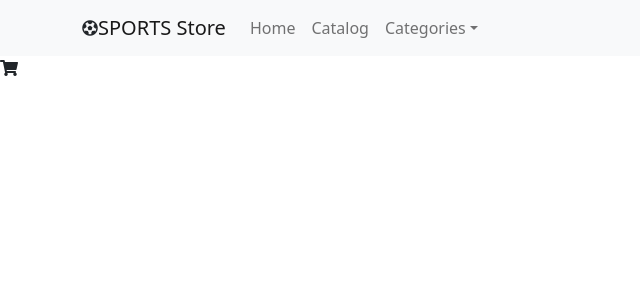
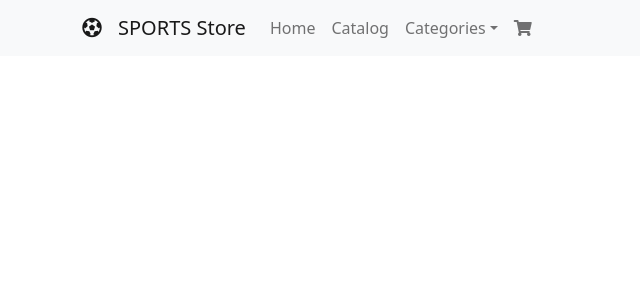
Before and after one commit to frossler/frossl-ecommerce, a React (Create React App) app: page / in a window 1280 px wide. Shown: the top 300 px of the page, without its empty margins (0-640 px from the left). Built offline with nearby package versions, Linux system fonts and the light colour scheme.

Commit message:
CartWidget fixes

```diff
--- a/src/App.js
+++ b/src/App.js
@@ -4,14 +4,14 @@ import 'bootstrap/dist/css/bootstrap.min.css';
 
 // Components:
 import Header from './components/header/Header';
-import CartWidget from './components/cartwidget/CartWidget';
+
 
 
 function App() {
   return (
         <>
         <Header />
-        <CartWidget />
+
         </>
 
 
--- a/src/components/navbar/NavBar.jsx
+++ b/src/components/navbar/NavBar.jsx
@@ -1,11 +1,13 @@
 import React from 'react'
 import { Navbar, Container, Nav, NavDropdown } from 'react-bootstrap'
+import CartWidget from '../cartwidget/CartWidget'
 
 const NavBar = () => {
     return (
         <Navbar bg="light" expand="lg">
             <Container>
-                <i class="fas fa-futbol"></i>
+
+                <Navbar.Brand href="#logo"> <i class="fas fa-futbol"></i> </Navbar.Brand>
                 <Navbar.Brand href="#home"> SPORTS Store </Navbar.Brand>
                 <Navbar.Toggle aria-controls="basic-navbar-nav" />
                 <Navbar.Collapse id="basic-navbar-nav">
@@ -19,6 +21,8 @@ const NavBar = () => {
                             <NavDropdown.Divider />
                             <NavDropdown.Item href="#action/3.4">Contact Us</NavDropdown.Item>
                         </NavDropdown>
+                        {/* CARTWIDGET */}
+                        <Nav.Link href="#CartWidget"> <CartWidget /> </Nav.Link>
                     </Nav>
                 </Navbar.Collapse>
             </Container>
```
